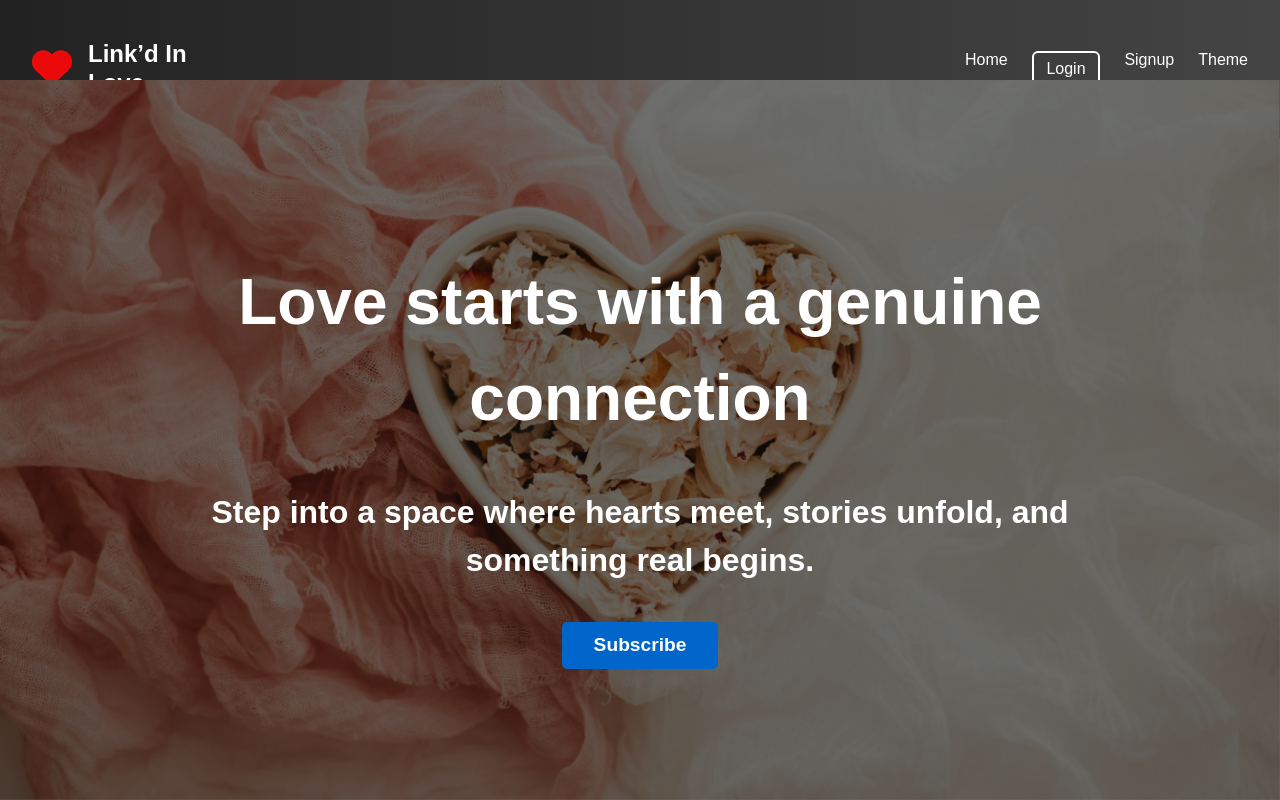
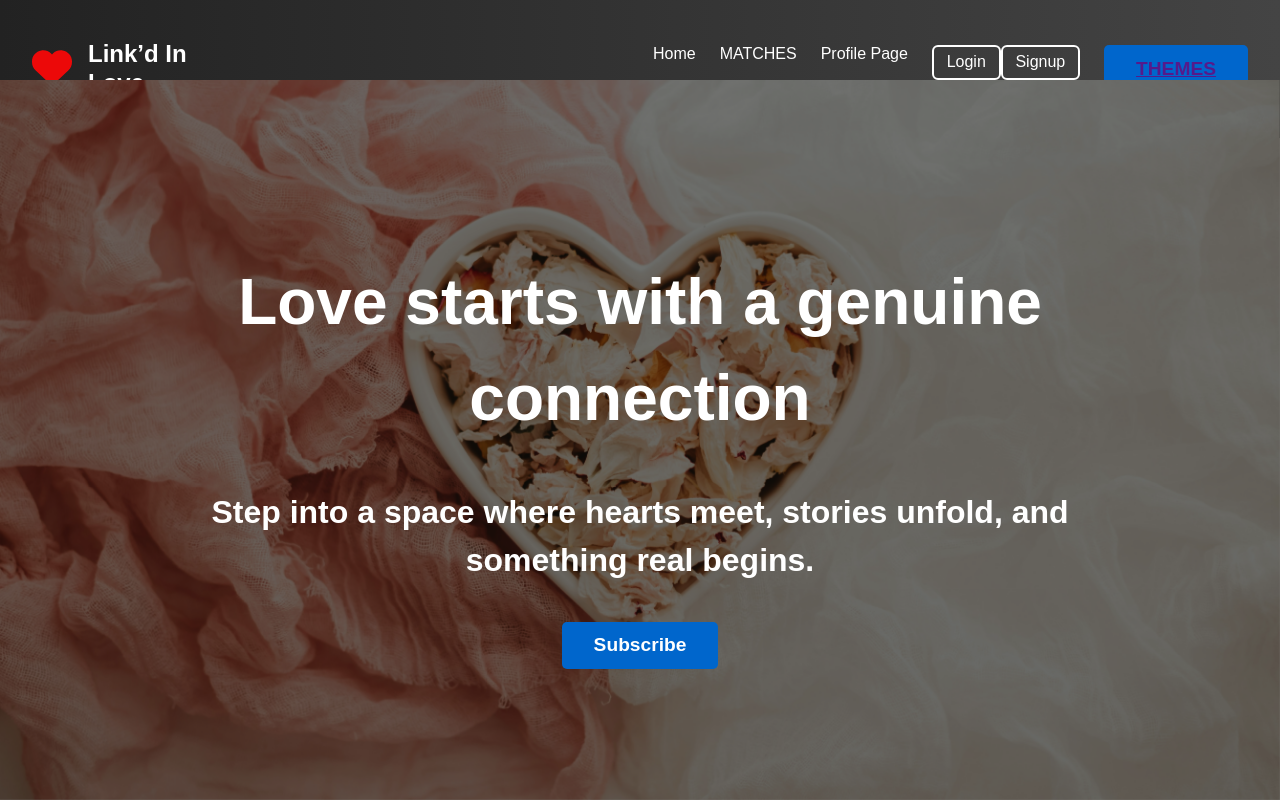
Before and after one commit to 4512yasir/crushline-link-d-in-love, a React (Vite) app: page /login in a window 1280 px wide. Built offline with nearby package versions, Linux system fonts and the light colour scheme.

Commit message:
signup popup fixed

```diff
--- a/src/Components/Header.jsx
+++ b/src/Components/Header.jsx
@@ -1,17 +1,28 @@
 import React, { useState } from "react";
 import LoginCard from "./LoginCard";
+import SignUp from './SignUp';
 import "../Css/Header.css";
 
 export default function Header({ login, signup }) {
   const [isLoggedIn, setIsLoggedIn] = useState(false);
   const [isLoginVisible, setLoginVisible] = useState(false);
+  const [isSignupVisible, setSignupVisible] = useState(false);
 
+  // login
   const handleLoginClick = () => {
     setLoginVisible(true);
   };
 
   const handleCloseLogin = () => {
     setLoginVisible(false);
+  };
+// sign up
+  const handleSignupClick = () => {
+    setSignupVisible(true);
+  };
+
+  const handleCloseSignup = () => {
+    setSignupVisible(false);
   };
 
   return (
@@ -37,7 +48,13 @@ export default function Header({ login, signup }) {
         <div className="navLinksDiv">
           <ul className="navUlContainer">
             <li className="navLi">
-              <a href="#home">Home</a>
+              <a href="#">Home</a>
+            </li>
+            <li className="navLi">
+              <a href="#matches">MATCHES</a>
+            </li>
+            <li className="navLi">
+              <a href="#profile">Profile Page</a>
             </li>
 
             {!isLoggedIn && (
@@ -46,21 +63,21 @@ export default function Header({ login, signup }) {
                   <button onClick={handleLoginClick} className="login-btn">
                     {login}
                   </button>
-                </li>
-                <li className="navLi">
-                  <a href="#signup">{signup}</a>
+                  <button onClick={handleSignupClick} className="login-btn">
+                    {signup}
+                  </button>
                 </li>
               </>
             )}
 
-            <li className="navLi">
-              <a href="#theme">Theme</a>
-            </li>
+            <button>
+              <a href="">THEMES</a>
+            </button>
           </ul>
         </div>
       </header>
 
-      {/* Simple Modal UI for login (conditionally rendered) */}
+      {/* Login Modal */}
       {isLoginVisible && (
         <div className="modalOverlay">
           <div className="modalContent">
@@ -72,6 +89,17 @@ export default function Header({ login, signup }) {
           </div>
         </div>
       )}
+
+{isSignupVisible && (
+  <div className="modalOverlay">
+    <div className="modalContent">
+      <SignUp handleClose={handleCloseSignup} />
+    </div>
+  </div>
+)}
+
+
+
     </>
   );
 }
--- a/src/Components/SignUp.jsx
+++ b/src/Components/SignUp.jsx
@@ -1,22 +1,30 @@
+// SignUp.js
 import React, { useState } from "react";
-import { Link } from "react-router-dom";
 import "./SignUp.css";
 
-const SignUp = () => {
-  const [formData, setFormData] = useState({ username: "", email: "", phone: "", password: "" });
+const SignUp = ({ handleClose }) => {
+  const [formData, setFormData] = useState({
+    username: "",
+    email: "",
+    phone: "",
+    password: "",
+  });
 
-  const handleChange = (e) => setFormData({ ...formData, [e.target.name]: e.target.value });
+  const handleChange = (e) =>
+    setFormData({ ...formData, [e.target.name]: e.target.value });
 
   const handleSubmit = (e) => {
     e.preventDefault();
     alert(`Welcome, ${formData.username}!`);
+    handleClose(); // close the modal after signup
   };
 
   return (
     <div className="signup-container">
-        <h2><i>Welcome to Crushline</i></h2>
-        <p> ✨✨✨</p>
+      <h2><i>Welcome to Crushline</i></h2>
+      <p>✨✨✨</p>
       <h2 className="signup-title">Sign Up</h2>
+
       <form className="signup-form" onSubmit={handleSubmit}>
         <input type="text" name="username" placeholder="Username" className="signup-input" onChange={handleChange} required />
         <input type="email" name="email" placeholder="Email" className="signup-input" onChange={handleChange} required />
@@ -25,14 +33,12 @@ const SignUp = () => {
         <button type="submit" className="signup-button">Sign Up</button>
       </form>
 
-      <p className="login-link">
-        Already have an account? <Link to="/login" className="login-link-text">Log in here</Link>
-      </p>
-
       <div className="social-login">
         <button className="facebook-btn">Sign up with Facebook</button>
-        <button className="google-btn"> Sign up with Google</button>
+        <button className="google-btn">Sign up with Google</button>
       </div>
+
+      <button onClick={handleClose} className="closeModalBtn">Close</button>
 
       <footer className="signup-footer">
         <p>© 2025 Crushline | Connecting Hearts 💖</p>
--- a/src/db.json
+++ b/src/db.json
@@ -9,7 +9,9 @@
       "bio": "Adventurer and coffee lover",
       "location": "Nairobi",
       "personality": "Outgoing",
-      "description": "Lover of the little things in life. Always up for new experiences and making connections."
+      "description": "Lover of the little things in life. Always up for new experiences and making connections.",
+       "age": 28,
+      "interests": ["Traveling", "Photography", "Cooking"]
     }
   ]
 }
```
Also changed, not shown: 1 other file (tests, documents, lock files or other folders).
